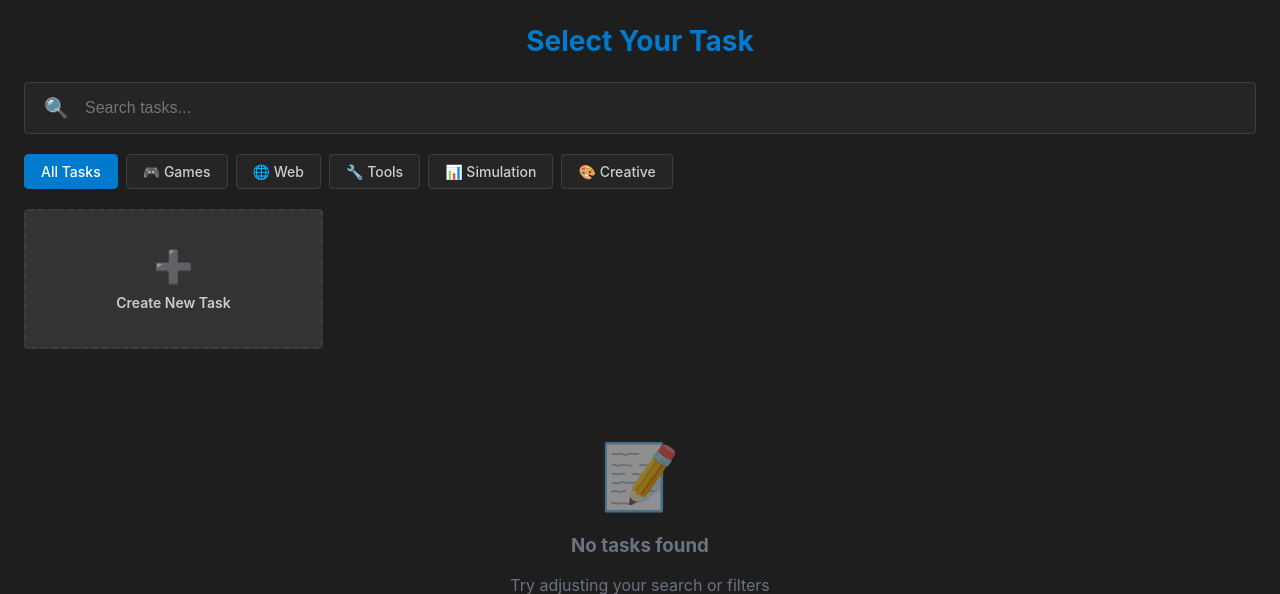
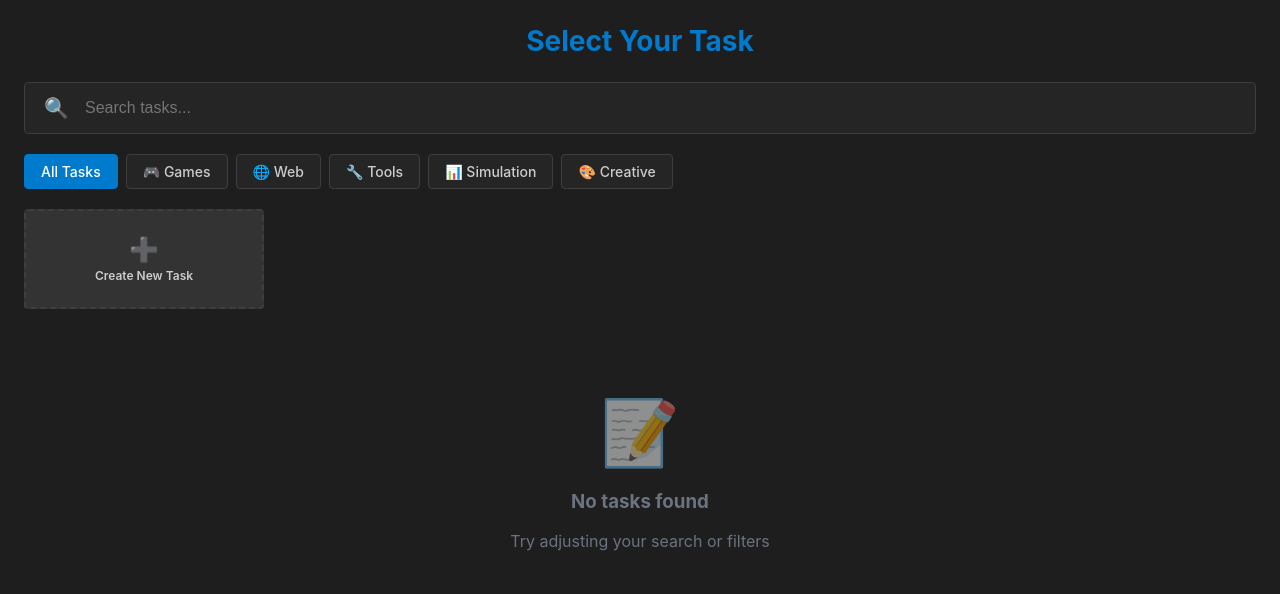
Before and after one commit to Sambosis/Slaze, a Python web app: template templates/select_prompt_modern.html in a window 1280 px wide. Shown: the part 51-645 px from the top of the page. Run offline with Jinja, Linux system fonts and the light colour scheme; the template is opened without the code that fills it, so the values that code supplies are empty.

Commit message:
Refactor task card UI: Compact design, improved layout, and typography
Co-authored-by: sambosis <sambosis@gmail.com>

```diff
--- a/templates/select_prompt_modern.html
+++ b/templates/select_prompt_modern.html
@@ -139,15 +139,15 @@
 
         .tasks-grid {
             display: grid;
-            grid-template-columns: repeat(auto-fill, minmax(250px, 1fr));
-            gap: 12px;
-            margin-bottom: 24px;
+            grid-template-columns: repeat(auto-fill, minmax(220px, 1fr));
+            gap: 8px;
+            margin-bottom: 20px;
         }
 
         .task-card {
             background-color: var(--secondary-bg);
             border-radius: 4px;
-            padding: 16px;
+            padding: 12px;
             border: 1px solid var(--border-color);
             transition: all 0.3s ease;
             cursor: pointer;
@@ -226,7 +236,7 @@
             align-items: center;
             justify-content: center;
             text-align: center;
-            min-height: 140px;
+            min-height: 100px;
             border: 2px dashed var(--border-color);
         }
 
@@ -236,13 +246,13 @@
         }
 
         .create-new-icon {
-            font-size: 32px;
-            margin-bottom: 8px;
+            font-size: 24px;
+            margin-bottom: 4px;
             color: var(--accent-color);
         }
 
         .create-new-text {
-            font-size: 14px;
+            font-size: 12px;
             font-weight: 600;
         }
 
@@ -663,8 +673,10 @@
                 card.dataset.filename = task.filename;
 
                 card.innerHTML = `
-                    <div class="task-icon">${task.icon}</div>
-                    <div class="task-title">${task.name}</div>
+                    <div class="task-header">
+                        <div class="task-icon">${task.icon}</div>
+                        <div class="task-title">${task.name}</div>
+                    </div>
                     <div class="task-description" id="desc-${task.filename}">Loading...</div>
                     <div class="task-meta">
                         <div class="task-category">${task.category}</div>
```
Also changed, not shown: other parts of templates/select_prompt_modern.html (+20 -10 lines).
